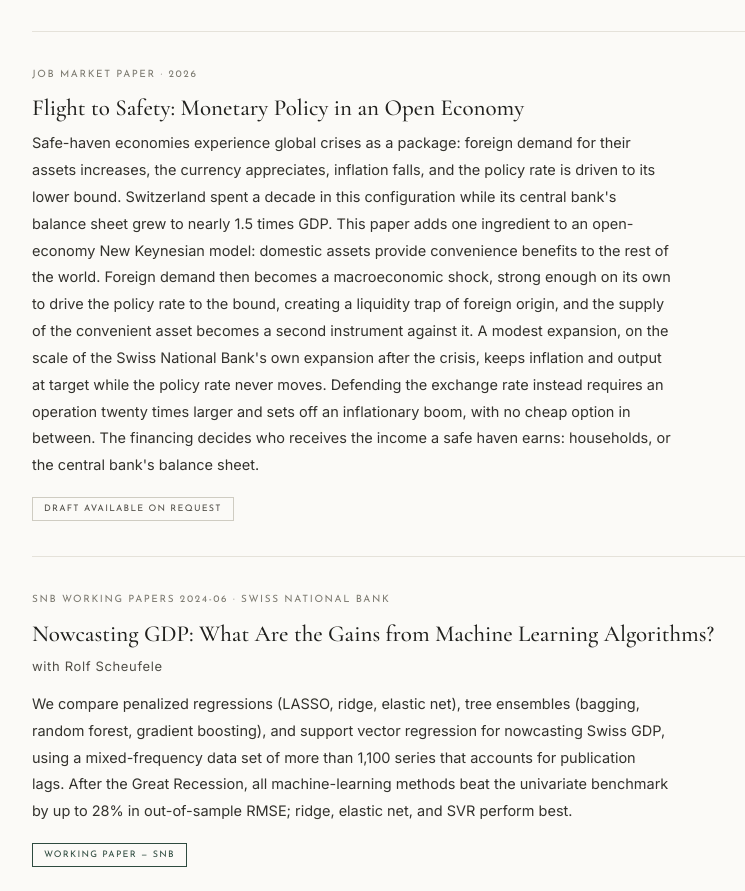
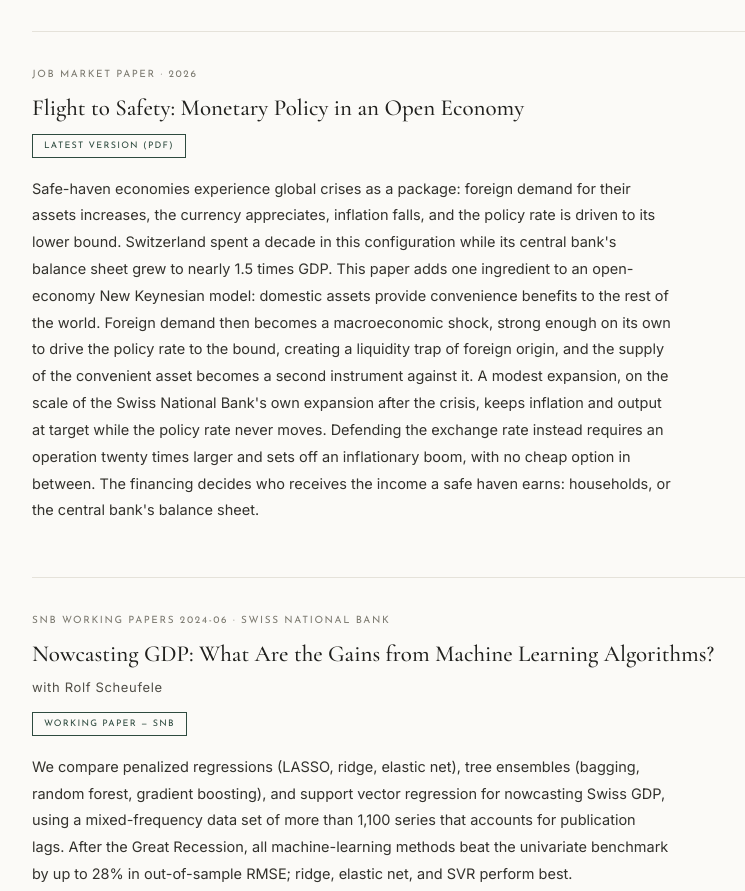
Before and after one commit to Milen-Arro-Cannarsa/Milen-Arro-Cannarsa.github.io, a plain HTML site: page index.html in a window 1280 px wide. Shown: the part 1640-2531 px from the top of the page, without its empty margins (180-925 px from the left). Drawn offline with nearby package versions, Linux system fonts and the light colour scheme.

Commit message:
Add files via upload

```diff
--- a/index.html
+++ b/index.html
@@ -161,7 +161,9 @@
   }
   .paper-authors { font-size: 13px; color: var(--muted); letter-spacing: 0.05em; margin-bottom: 0.9rem; }
   .paper-abstract { font-size: 14.5px; line-height: 1.85; color: #33322D; max-width: 640px; margin-bottom: 1.1rem; }
-  .paper-tags { display: flex; gap: 0.6rem; flex-wrap: wrap; }
+  .paper-tags { display: flex; gap: 0.6rem; flex-wrap: wrap; margin: 0.6rem 0 1.1rem; }
+  .paper h3 a { color: inherit; text-decoration: none; }
+  .paper h3 a:hover { color: var(--accent); text-decoration: underline; text-underline-offset: 3px; }
   .tag {
     display: inline-block; font-size: 9px; letter-spacing: 0.14em; text-transform: uppercase;
     border: 1px solid #CFCCC2; padding: 4px 11px; color: var(--muted); text-decoration: none;
@@ -218,6 +220,7 @@
       <p class="jm-note">I'm on the 2026–2027 job market!</p>
       <p class="hero-interests">My research interests lie in international macroeconomics, monetary policy, and business-cycle analysis.</p>
       <div class="hero-links">
+        <a class="hero-link" href="Arro-Cannarsa_JMP.pdf" target="_blank" rel="noopener">Job market paper</a>
         <a class="hero-link" href="#research">Research</a>
         <a class="hero-link" href="Arro-Cannarsa_CV.pdf">Curriculum vitae</a>
       </div>
@@ -263,30 +266,30 @@
 
     <article class="paper">
       <p class="paper-meta">Job market paper · 2026</p>
-      <h3>Flight to Safety: Monetary Policy in an Open Economy</h3>
+      <h3><a href="Arro-Cannarsa_JMP.pdf" target="_blank" rel="noopener">Flight to Safety: Monetary Policy in an Open Economy</a></h3>
+      <div class="paper-tags">
+        <a class="tag" href="Arro-Cannarsa_JMP.pdf" target="_blank" rel="noopener">Latest version (PDF)</a>
+      </div>
       <p class="paper-abstract">Safe-haven economies experience global crises as a package: foreign demand for their assets increases, the currency appreciates, inflation falls, and the policy rate is driven to its lower bound. Switzerland spent a decade in this configuration while its central bank's balance sheet grew to nearly 1.5 times GDP. This paper adds one ingredient to an open-economy New Keynesian model: domestic assets provide convenience benefits to the rest of the world. Foreign demand then becomes a macroeconomic shock, strong enough on its own to drive the policy rate to the bound, creating a liquidity trap of foreign origin, and the supply of the convenient asset becomes a second instrument against it. A modest expansion, on the scale of the Swiss National Bank's own expansion after the crisis, keeps inflation and output at target while the policy rate never moves. Defending the exchange rate instead requires an operation twenty times larger and sets off an inflationary boom, with no cheap option in between. The financing decides who receives the income a safe haven earns: households, or the central bank's balance sheet.</p>
-      <div class="paper-tags">
-        <span class="tag">Draft available on request</span>
-      </div>
     </article>
 
     <article class="paper">
       <p class="paper-meta">SNB Working Papers 2024-06 · Swiss National Bank</p>
-      <h3>Nowcasting GDP: What Are the Gains from Machine Learning Algorithms?</h3>
+      <h3><a href="https://www.snb.ch/en/publications/research/working-papers/2024/working_paper_2024_06" target="_blank" rel="noopener">Nowcasting GDP: What Are the Gains from Machine Learning Algorithms?</a></h3>
       <p class="paper-authors">with Rolf Scheufele</p>
-      <p class="paper-abstract">We compare penalized regressions (LASSO, ridge, elastic net), tree ensembles (bagging, random forest, gradient boosting), and support vector regression for nowcasting Swiss GDP, using a mixed-frequency data set of more than 1,100 series that accounts for publication lags. After the Great Recession, all machine-learning methods beat the univariate benchmark by up to 28% in out-of-sample RMSE; ridge, elastic net, and SVR perform best.</p>
       <div class="paper-tags">
         <a class="tag" href="https://www.snb.ch/en/publications/research/working-papers/2024/working_paper_2024_06" target="_blank" rel="noopener">Working paper — SNB</a>
       </div>
+      <p class="paper-abstract">We compare penalized regressions (LASSO, ridge, elastic net), tree ensembles (bagging, random forest, gradient boosting), and support vector regression for nowcasting Swiss GDP, using a mixed-frequency data set of more than 1,100 series that accounts for publication lags. After the Great Recession, all machine-learning methods beat the univariate benchmark by up to 28% in out-of-sample RMSE; ridge, elastic net, and SVR perform best.</p>
     </article>
 
     <article class="paper">
       <p class="paper-meta">Work in progress</p>
       <h3>Optimal Supply of Liquidity</h3>
-      <p class="paper-abstract">I study the optimal supply of safe, liquid assets in an open economy, where the government trades off providing liquidity to domestic agents against extracting seigniorage from the rest of the world.</p>
       <div class="paper-tags">
         <span class="tag">In progress</span>
       </div>
+      <p class="paper-abstract">I study the optimal supply of safe, liquid assets in an open economy, where the government trades off providing liquidity to domestic agents against extracting seigniorage from the rest of the world.</p>
     </article>
   </section>
 
```
Also changed, not shown: 1 other file.
